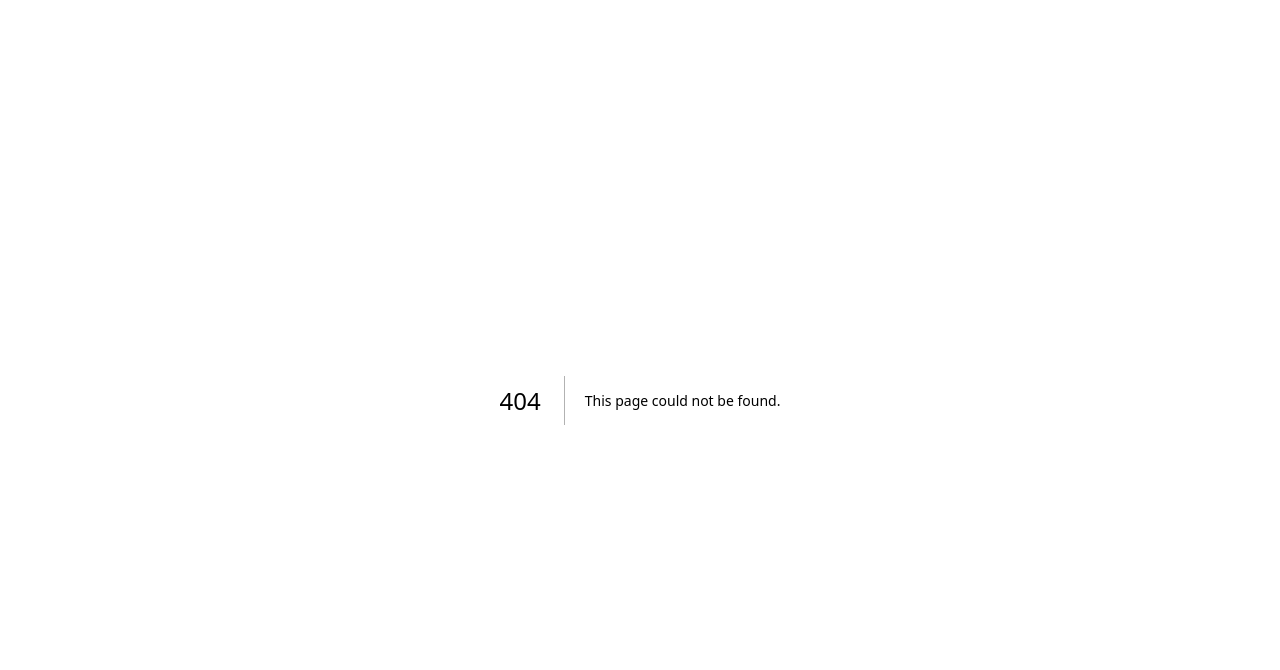
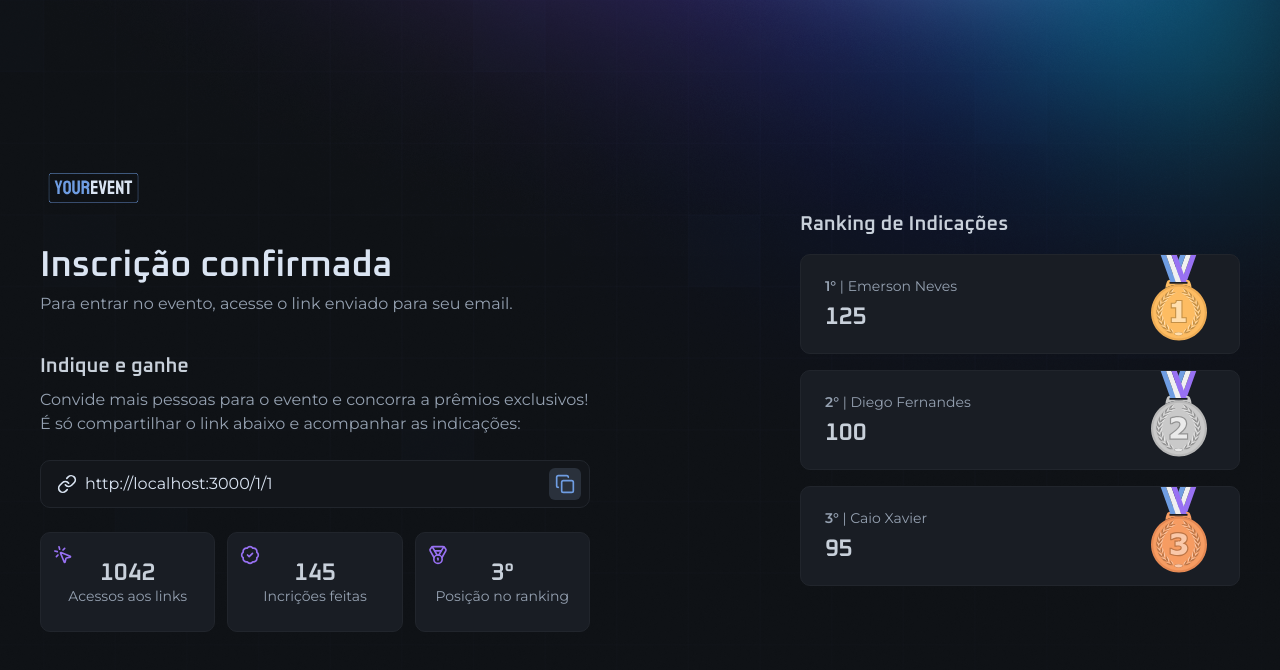
Before and after one commit to emerss001/your-event, a Next.js app: page /invite/1/1 in a window 1280 px wide. Before the commit this address had no page. Shown: the top 670 px of the page. Built offline with nearby package versions, Linux system fonts and the light colour scheme.

Commit message:
ajustando rotas

```diff
--- a/src/app/(home)/page.tsx
+++ b/src/app/(home)/page.tsx
@@ -1,6 +1,6 @@
 import Image from "next/image";
 import logo from "../_assets/Logo.svg";
-import SubscriptionForm from "../[prettyName]/components/subscription-form";
+import SubscriptionForm from "../[prettyName]/[[...indicatorId]]/components/subscription-form";
 import InputEmailForm from "./components/input-email-form";
 
 export default function Home() {
--- a/src/app/[prettyName]/page.tsx
+++ b/src/app/[prettyName]/[[...indicatorId]]/page.tsx
@@ -1,14 +1,18 @@
 "use client";
 
 import Image from "next/image";
-import logo from "../_assets/Logo.svg";
+import logo from "../../_assets/Logo.svg";
 import { Radio } from "lucide-react";
 import SubscriptionForm from "./components/subscription-form";
-
-// import { useParams } from "next/navigation";
+import { useParams } from "next/navigation";
 
 const Page = () => {
-    // const params = useParams<{ prettyName: string }>();
+    const params = useParams<{ prettyName: string; indicatorId?: string[] }>();
+
+    if (!params.indicatorId) params.indicatorId = [""];
+
+    console.log(params.prettyName, params.indicatorId[0]);
+
     return (
         <main className="max-w-[1240px] mx-auto px-5 py-8 md:py-0">
             <div className="min-h-dvh flex flex-col justify-center gap-16">
@@ -17,7 +21,7 @@ const Page = () => {
 
                     <h1 className="text-4xl text-center leading-none font-heading font-medium flex flex-col md:text-7xl md:text-start">
                         <span className="text-blue">CodeCraft</span>
-                        Summit 2025
+                        {/* Summit 2025 */} {params.prettyName}
                     </h1>
                 </div>
 
--- a/src/app/invite/components/ranking.tsx
+++ b/src/app/invite/[prettyName]/[subscriberId]/components/ranking.tsx
@@ -1,8 +1,8 @@
 import Image from "next/image";
 
-import medalGold from "../../_assets/medal-gold.svg";
-import medalSilver from "../../_assets/medal-silver.svg";
-import medalCooper from "../../_assets/medal-cooper.svg";
+import medalGold from "@/app/_assets/medal-gold.svg";
+import medalSilver from "@/app/_assets/medal-silver.svg";
+import medalCooper from "@/app/_assets/medal-cooper.svg";
 
 const Ranking = () => {
     return (
--- a/src/app/invite/page.tsx
+++ b/src/app/invite/[prettyName]/[subscriberId]/page.tsx
@@ -1,11 +1,19 @@
 import Image from "next/image";
-import logo from "../_assets/Logo.svg";
+import logo from "../../../_assets/Logo.svg";
 import Ranking from "./components/ranking";
 import Stats from "./components/stats";
 import InviteLinkInput from "./components/invite-link-input";
 
-const InvatePage = () => {
-    const inviteLink = "http://yourevent/simposio-if-baiano/587";
+interface InvitePageProps {
+    params: Promise<{
+        prettyName: string;
+        subscriberId: string;
+    }>;
+}
+
+const InvatePage = async (props: InvitePageProps) => {
+    const { subscriberId, prettyName } = await props.params;
+    const inviteLink = `http://localhost:3000/${prettyName}/${subscriberId}`;
 
     return (
         <div className="min-h-dvh flex items-center justify-between gap-16 flex-col md:flex-row">
```
Also changed, not shown: src/app/[prettyName]/[[...indicatorId]]/components/subscription-form.tsx (renamed from src/app/[prettyName]/components/subscription-form.tsx), src/app/invite/[prettyName]/[subscriberId]/components/invite-link-input.tsx (renamed from src/app/invite/components/invite-link-input.tsx), src/app/invite/[prettyName]/[subscriberId]/components/stats.tsx (renamed from src/app/invite/components/stats.tsx).
